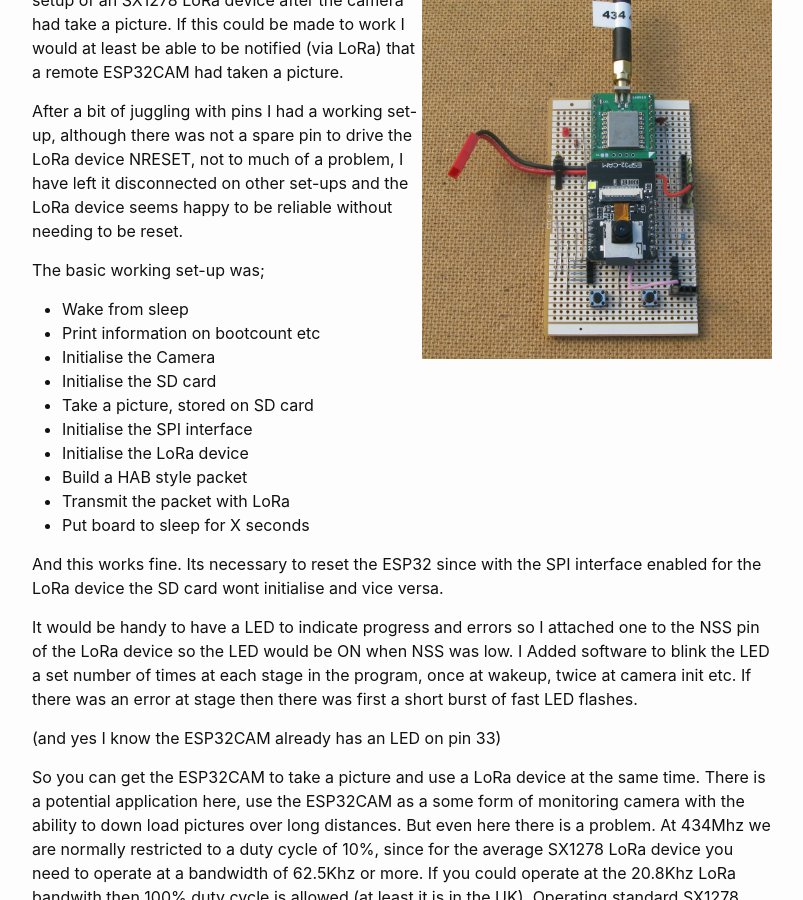
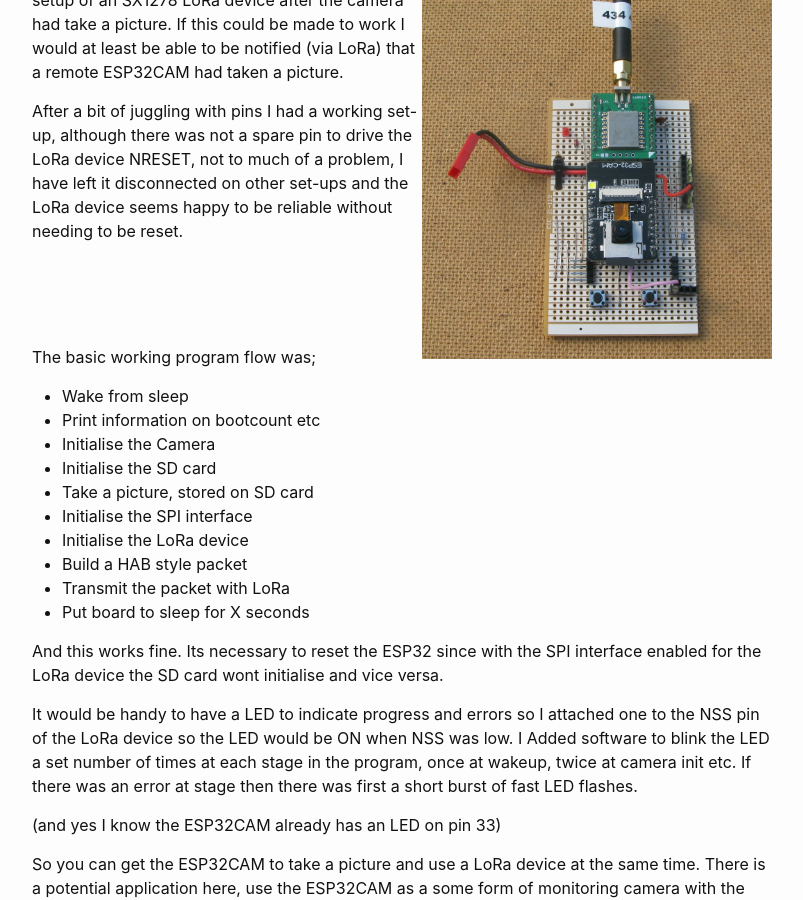
Before and after one commit to StuartsProjects/StuartsProjects.github.io, a Jekyll site: the page built from _posts/2020-08-3-ESP32CAM-AS-Balloon-Tracker-Really!.md, in a window 1280 px wide and 900 px high, scrolled down 915 px. Shown: the whole window, without its empty margins (238-1041 px from the left). Built offline with Jekyll 4.4.1, drawn with Linux system fonts in a browser that asks for light colours.

Commit message:
Changes to post

```diff
--- a/_posts/2020-08-3-ESP32CAM-AS-Balloon-Tracker-Really!.md
+++ b/_posts/2020-08-3-ESP32CAM-AS-Balloon-Tracker-Really!.md
@@ -27,7 +27,11 @@ I took the basic ESP32CAM program and added the setup of an SX1278 LoRa device a
 
 After a bit of juggling with pins I had a working set-up, although there was not a spare pin to drive the LoRa device NRESET, not to much of a problem, I have left it disconnected on other set-ups and the LoRa device seems happy to be reliable without needing to be reset.
 
-The basic working set-up was;
+<br>
+<br>
+<br>
+
+The basic working program flow was;
 
 - Wake from sleep
 - Print information on bootcount etc
```
